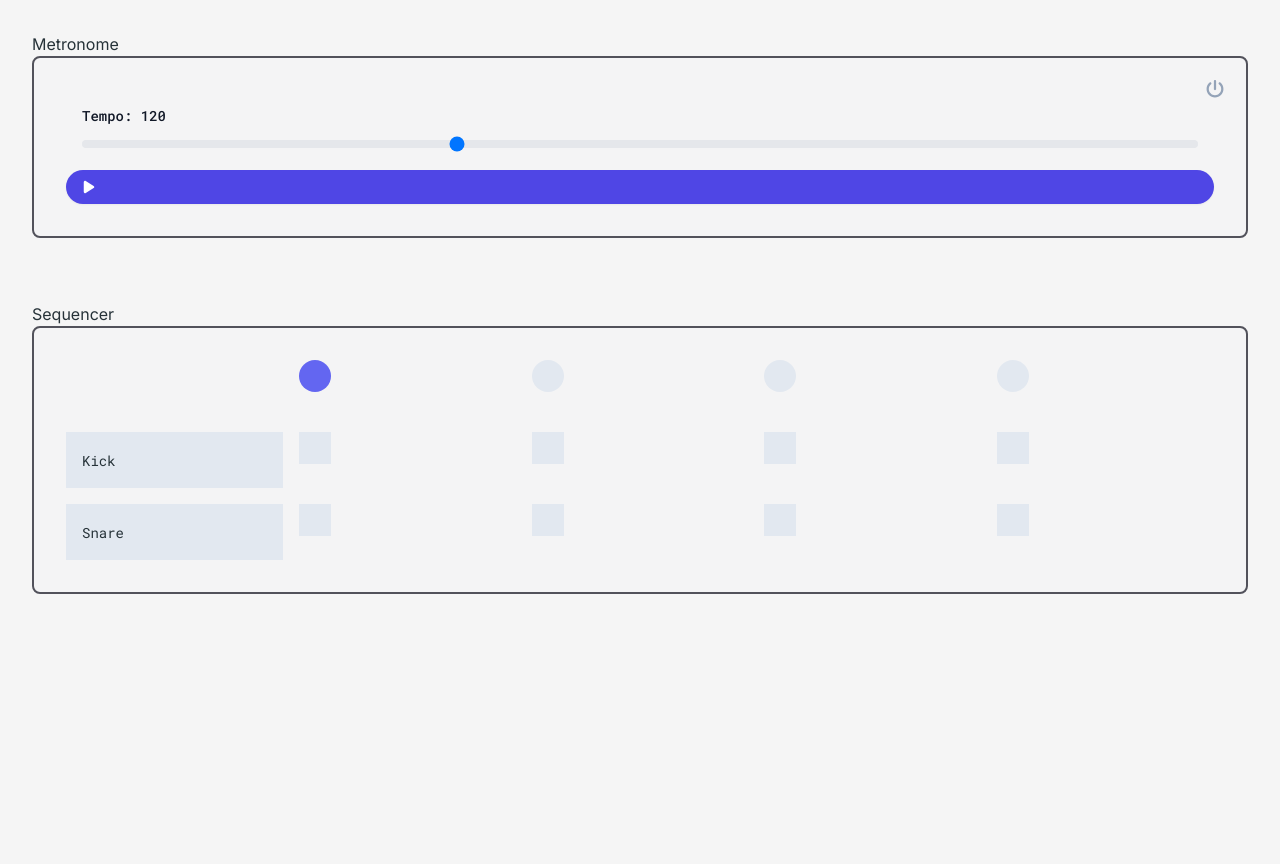
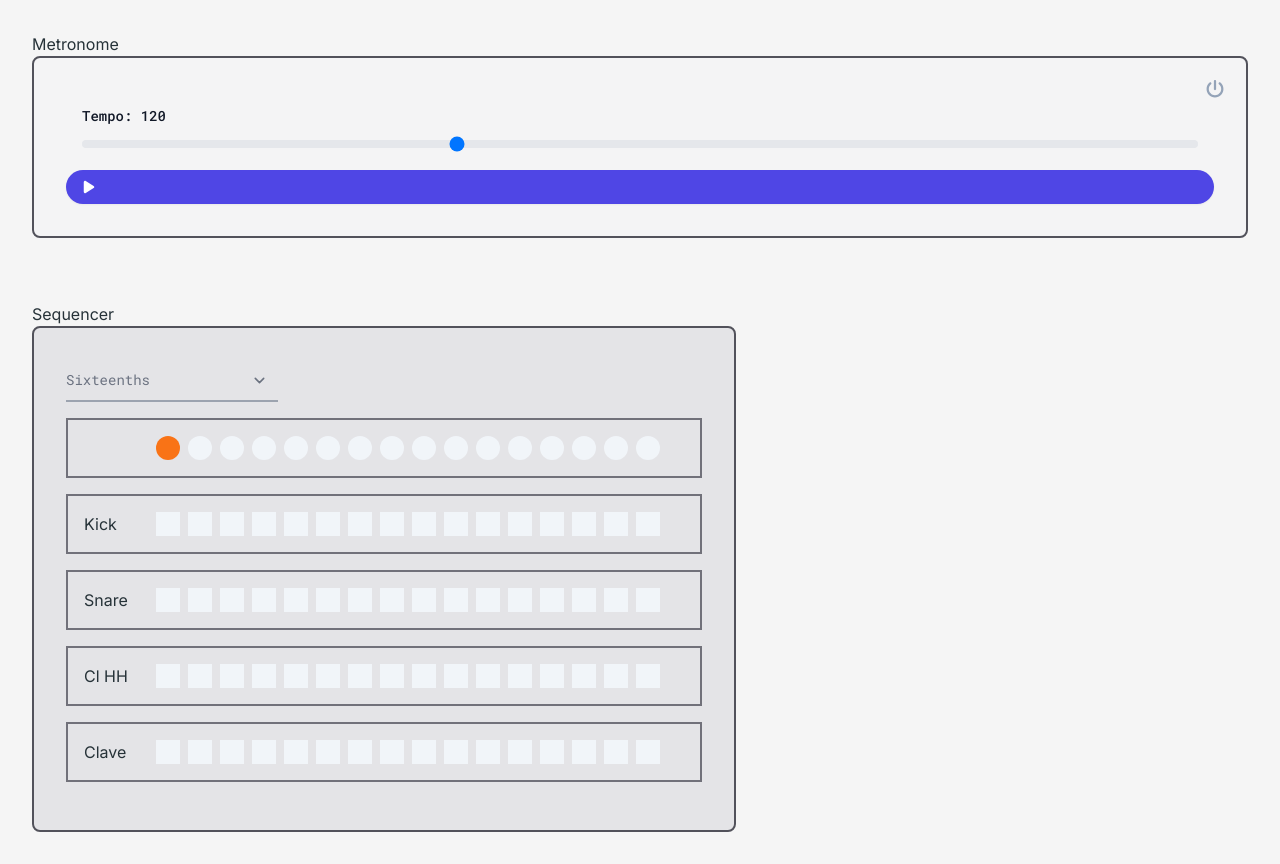
Before and after one commit to Sellebr8n/portfolio, a Next.js app: page /projects/drum-maschine in a window 1280 px wide. Before the commit the page ends 800 px from the top, so only its background shows below. Built offline with nearby package versions, Linux system fonts and the light colour scheme; no server answers.

Commit message:
miniature styling and refactoring

```diff
--- a/src/app/(routes)/projects/drum-maschine/Sequencer.tsx
+++ b/src/app/(routes)/projects/drum-maschine/Sequencer.tsx
@@ -10,81 +10,130 @@ const fetchSound = async (audioSrc: string) => {
   return audioBuffer;
 };
 
-const Pad = ({ step, audioSrc }: { step: number; audioSrc: string }) => {
+const Pad = ({
+  step,
+  sound,
+  signature,
+}: {
+  step: number;
+  sound: AudioBuffer | null;
+  signature: Signatures;
+}) => {
   const [active, setActive] = useState<boolean>(false);
-  const [sound, setSound] = useState<AudioBuffer>();
-  useEffect(() => {
-    fetchSound(audioSrc).then((data) => {
-      setSound(data);
-    });
-  }, [audioSrc]);
 
-  useScheduleSound('quarter', ({ beat, time, context }) => {
+  useScheduleSound(signature, ({ beat, time, context }) => {
     if (active && sound && step === beat) {
       const source = context.createBufferSource();
       source.buffer = sound;
       source.connect(context.destination);
-      source.start(time + Math.random() * 0.01);
+      source.start(time);
     }
   });
 
   return (
     <div
       onClick={() => setActive((prev) => !prev)}
-      className={classNames('max-h-6 max-w-6 p-4', {
+      className={classNames('p-3 flex-1 max-w-4', {
         'bg-indigo-500': active,
-        'bg-slate-200': !active,
+        'bg-slate-100': !active,
       })}></div>
   );
 };
 
+const Row = ({
+  signature,
+  audioSrc,
+  text,
+  length,
+}: {
+  signature: Signatures;
+  audioSrc: string;
+  text: string;
+  length: number;
+}) => {
+  const [sound, setSound] = useState<AudioBuffer | null>(null);
+  useEffect(() => {
+    fetchSound(audioSrc).then((data) => {
+      setSound(data);
+    });
+  }, [audioSrc]);
+  return (
+    <div className="flex flex-row gap-2 mb-4 items-center border-2 border-zinc-500 p-4">
+      <h3 className="w-16">{text}</h3>
+      {Array.from({ length }).map((_, i) => (
+        <Pad key={`${signature}_${i}`} step={i + 1} sound={sound} signature={signature} />
+      ))}
+    </div>
+  );
+};
+
+type Signatures = 'sixteenths' | 'eights' | 'quarter';
+
 const Sequencer = () => {
-  const [beat, setBeat] = useState<number>(1);
+  const [currentBeat, setCurrentBeat] = useState<number>(1);
+  const [signature, setSignature] = useState<Signatures>('sixteenths');
 
-  useScheduleSound('quarter', ({ beat }) => {
-    setBeat(beat);
+  useScheduleSound(signature, ({ beat }) => {
+    setCurrentBeat(beat);
   });
 
+  let length = 4;
+  if (signature === 'eights') {
+    length = 8;
+  } else if (signature === 'sixteenths') {
+    length = 16;
+  }
+
   return (
-    <div className="p-8">
+    <div className="p-8 max-w-screen-md">
       <h2>Sequencer</h2>
-      <section className="grid grid-cols-5 gap-4 grid-rows-3 bg-zinc-100 border-2 border-zinc-600 rounded-lg p-8">
+      <section className="bg-zinc-200 border-2 border-zinc-600 rounded-lg p-8">
+        <select
+          defaultValue={signature}
+          onChange={(e) => setSignature(e.target.value as Signatures)}
+          className="block py-2.5 px-0 mb-4 w-1/3 text-sm text-gray-500 bg-transparent border-0 border-b-2 border-gray-400 appearance-none dark:text-gray-400 dark:border-gray-700 focus:outline-none focus:ring-0 focus:border-gray-400 peer">
+          <option value="quarter">Quarter</option>
+          <option value="eights">Eights</option>
+          <option value="sixteenths">Sixteenths</option>
+        </select>
         <div />
-        <div
-          className={classNames('max-h-6 max-w-6 p-4 rounded-full', {
-            'bg-indigo-500': beat === 1,
-            'bg-slate-200': beat !== 1,
-          })}></div>
-        <div
-          className={classNames('max-h-6 max-w-6 p-4 rounded-full', {
-            'bg-indigo-500': beat === 2,
-            'bg-slate-200': beat !== 2,
-          })}></div>
-        <div
-          className={classNames('max-h-6 max-w-6 p-4 rounded-full', {
-            'bg-indigo-500': beat === 3,
-            'bg-slate-200': beat !== 3,
-          })}></div>
-        <div
-          className={classNames('max-h-6 max-w-6 p-4 rounded-full', {
-            'bg-indigo-500': beat === 4,
-            'bg-slate-200': beat !== 4,
-          })}></div>
 
-        <div className="bg-slate-200 p-4">
-          <span className=" text-sm">Kick</span>
+        <div className="flex flex-row gap-2 mb-4 items-center border-2 border-zinc-500 p-4">
+          <h3 className="w-16"></h3>
+          {Array.from({ length }).map((_, i) => (
+            <div
+              key={`${signature}_${i}_beat`}
+              className={classNames('p-3 w-2 rounded-full', {
+                'bg-orange-500': currentBeat === i + 1,
+                'bg-slate-100': currentBeat !== i + 1,
+              })}
+            />
+          ))}
         </div>
-        <Pad audioSrc="/audio/RDM_Analog_SY1-Kick01.wav" step={1} />
-        <Pad audioSrc="/audio/RDM_Analog_SY1-Kick01.wav" step={2} />
-        <Pad audioSrc="/audio/RDM_Analog_SY1-Kick01.wav" step={3} />
-        <Pad audioSrc="/audio/RDM_Analog_SY1-Kick01.wav" step={4} />
-        <div className="bg-slate-200 p-4">
-          <span className=" text-sm">Snare</span>
-        </div>
-        <Pad audioSrc="/audio/RDM_Analog_SY1-Snr01.wav" step={1} />
-        <Pad audioSrc="/audio/RDM_Analog_SY1-Snr01.wav" step={2} />
-        <Pad audioSrc="/audio/RDM_Analog_SY1-Snr01.wav" step={3} />
-        <Pad audioSrc="/audio/RDM_Analog_SY1-Snr01.wav" step={4} />
+        <Row
+          length={length}
+          signature={signature}
+          audioSrc="/audio/RDM_Analog_SY1-Kick01.wav"
+          text="Kick"
+        />
+        <Row
+          length={length}
+          signature={signature}
+          audioSrc="/audio/RDM_Analog_SY1-Snr01.wav"
+          text="Snare"
+        />
+        <Row
+          length={length}
+          signature={signature}
+          audioSrc="/audio/RDM_Analog_SY1-ClHat.wav"
+          text="Cl HH"
+        />
+        <Row
+          length={length}
+          signature={signature}
+          audioSrc="/audio/RDM_Analog_MT40-Clave.wav"
+          text="Clave"
+        />
       </section>
     </div>
   );
```
